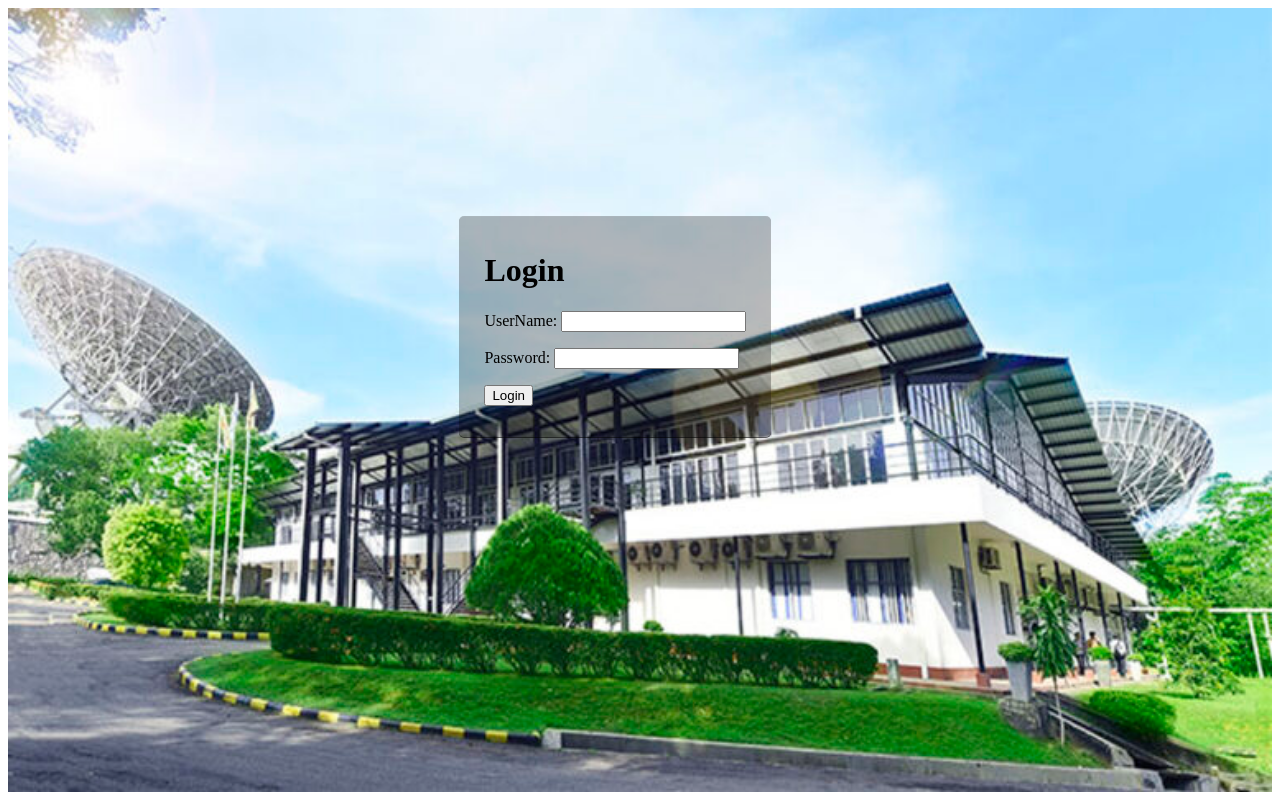
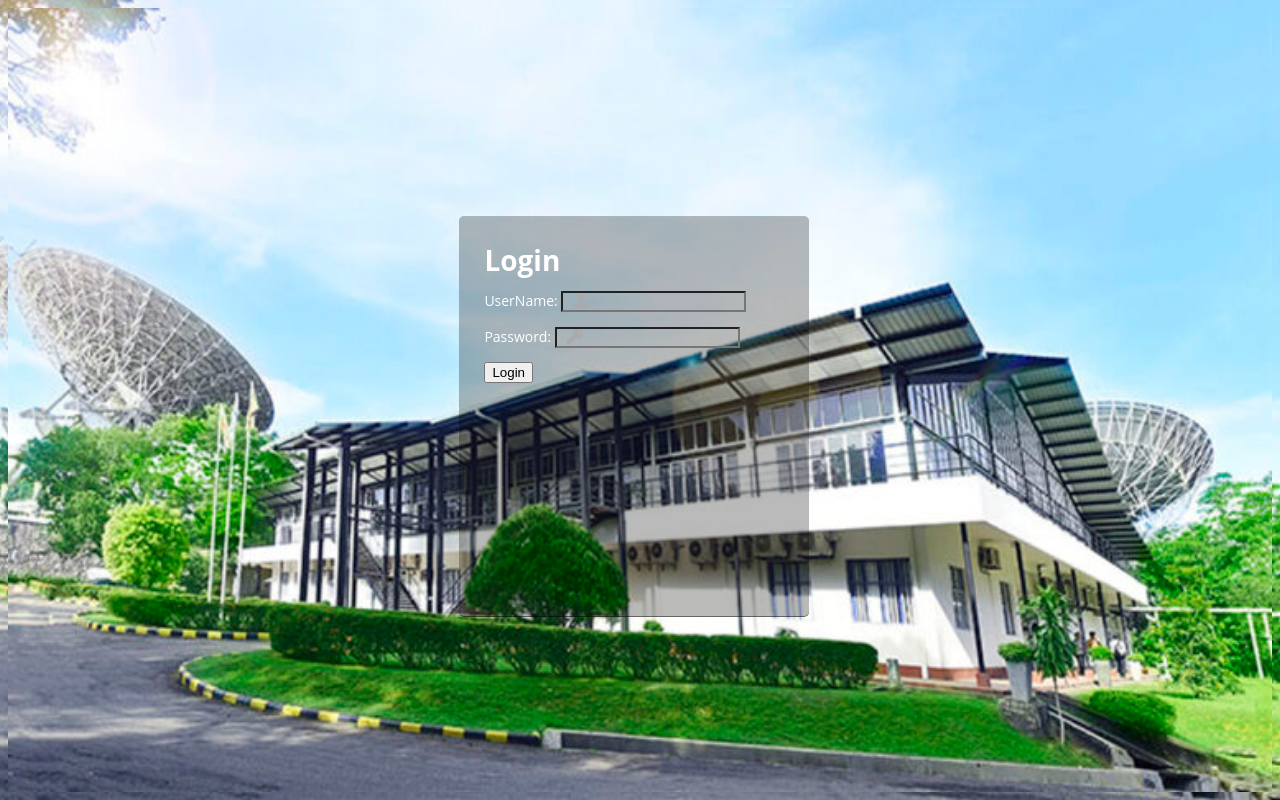
Before and after one commit to sameerahub/Team_Thunderbolt, a PHP site: page / in a window 1280 px wide. Run offline with PHP 8.4, Linux system fonts and the light colour scheme.

Commit message:
Update style.css

```diff
--- a/style.css
+++ b/style.css
@@ -1,4 +1,4 @@
-//body {
+body {
   color: #fff;
   font: 87.5%/1.5em 'Open Sans', sans-serif;
 	background:url("img/SLTC.jpg") no-repeat center ;
@@ -9,8 +9,8 @@
 
 
 .form-wrapper {
-//width:300px;
-//height:370px;
+width:300px;
+height:370px;
   position: absolute;
   top: 50%;
   left: 48%;
@@ -22,11 +22,11 @@
 }
 
 .form-item {
-//width:100%;
+width:100%;
 }
 
 
-//h3{
+h3{
   font-size: 25px;
   font-weight: 640;
   margin-bottom: 10px;
@@ -50,11 +50,11 @@
   padding-left: 55px;
 
 }
-//input[type='password']{
+input[type='password']{
 	background: transparent url("img/pass.jpg") no-repeat;
 	background-position: 10px 50%;
 }
-//input[type='text']{
+input[type='text']{
 	background: transparent url("img/user.jpg") no-repeat;
 	background-position: 10px 50%;
 
```
